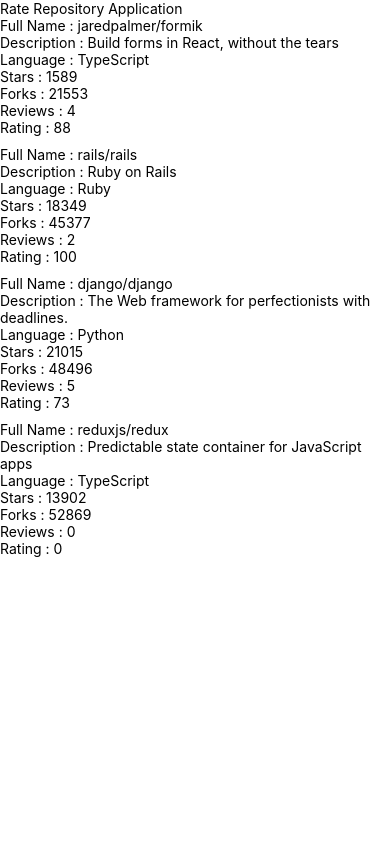
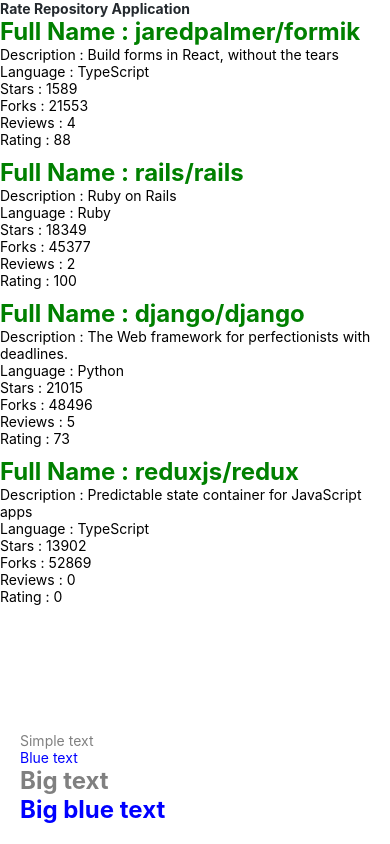
Before and after one commit to brianwachira/rate-repository-app, a React Native app: screen / in a window 390 px wide. Built offline with nearby package versions, Linux system fonts and the light colour scheme.

Commit message:
FEATURE] : add styles component

```diff
--- /dev/null
+++ b/src/components/BigBlueText.jsx
@@ -0,0 +1,43 @@
+import React from 'react';
+import { Text, View, StyleSheet } from 'react-native';
+
+const styles = StyleSheet.create({
+    container: {
+    padding: 20,
+    },
+    text: {
+    color: 'grey',
+    fontSize: 14,
+    },
+    blueText: {
+    color: 'blue',
+  },
+  bigText: {
+    fontSize: 24,
+    fontWeight: '700',
+  },
+});
+
+const FancyText = ({ isBlue, isBig, children }) => {
+    const textStyles = [
+        styles.text,
+        isBlue && styles.blueText,
+        isBig && styles.bigText
+    ];
+    return <Text style={textStyles}>{children}</Text>;
+};
+
+const BigBlueText = () => {
+    return (
+        <View style={styles.container}>
+            <FancyText>Simple text</FancyText>
+            <FancyText isBlue>Blue text</FancyText>
+            <FancyText isBig>Big text</FancyText>
+            <FancyText isBig isBlue>
+                Big blue text
+            </FancyText>
+        </View>
+    );
+};
+
+export default BigBlueText;
--- a/src/components/Main.jsx
+++ b/src/components/Main.jsx
@@ -1,8 +1,9 @@
 import React from 'react';
 import Constants from 'expo-constants';
-import { Text, StyleSheet, View } from 'react-native';
+import { StyleSheet, View } from 'react-native';
 import RepositoryList from './RepositoryList';
-
+import BigBlueText from './BigBlueText';
+import Text from './Text';
 const styles = StyleSheet.create({
     container: {
         marginTop: Constants.statusBarHeight,
@@ -14,8 +15,10 @@
 const Main = () => {
     return (
         <View style={styles.container}>
-            <Text>Rate Repository Application</Text>
+            <Text fontWeight="bold">Rate Repository Application</Text>
             <RepositoryList/>
+            <BigBlueText/>
+
         </View>
     );
 };
--- a/src/components/RepositoryItem.jsx
+++ b/src/components/RepositoryItem.jsx
@@ -4,8 +4,8 @@
 const RepositoryItem = ({item}) => {
 
     return (
-        <View>
-            <Text>Full Name : {item.fullName}</Text>
+        <View style={{margin: '0'}}>
+            <Text style={{ color: 'green', fontSize:24, fontWeight:'700'}}>Full Name : {item.fullName}</Text>
             <Text>Description : {item.description}</Text>
             <Text>Language : {item.language}</Text>
             <Text>Stars : {item.forksCount}</Text>
--- /dev/null
+++ b/src/components/Text.jsx
@@ -0,0 +1,39 @@
+import React from 'react';
+import { Text as NativeText, StyleSheet } from 'react-native';
+
+import theme from '../theme';
+
+const styles = StyleSheet.create({
+  text: {
+    color: theme.colors.textPrimary,
+    fontSize: theme.fontSizes.body,
+    fontFamily: theme.fonts.main,
+    fontWeight: theme.fontWeights.normal,
+  },
+  colorTextSecondary: {
+    color: theme.colors.textSecondary,
+  },
+  colorPrimary: {
+    color: theme.colors.primary,
+  },
+  fontSizeSubheading: {
+    fontSize: theme.fontSizes.subheading,
+  },
+  fontWeightBold: {
+    fontWeight: theme.fontWeights.bold,
+  },
+});
+
+const Text = ({ color, fontSize, fontWeight, style, ...props }) => {
+    const textStyle = [
+    styles.text,
+    color === 'textSecondary' && styles.colorTextSecondary,
+    color === 'primary' && styles.colorPrimary,
+    fontSize === 'subheading' && styles.fontSizeSubheading,
+    fontWeight === 'bold' && styles.fontWeightBold,
+    style,
+    ];
+    return <NativeText style={textStyle} {...props}/>;
+};
+
+export default Text;
--- /dev/null
+++ b/src/theme.js
@@ -0,0 +1,20 @@
+const theme = {
+  colors: {
+    textPrimary: '#24292e',
+    textSecondary: '#586069',
+    primary: '#0366d6',
+  },
+  fontSizes: {
+    body: 14,
+    subheading: 16,
+  },
+  fonts: {
+    main: 'System',
+  },
+  fontWeights: {
+    normal: '400',
+    bold: '700',
+  },
+};
+
+export default theme;
```
